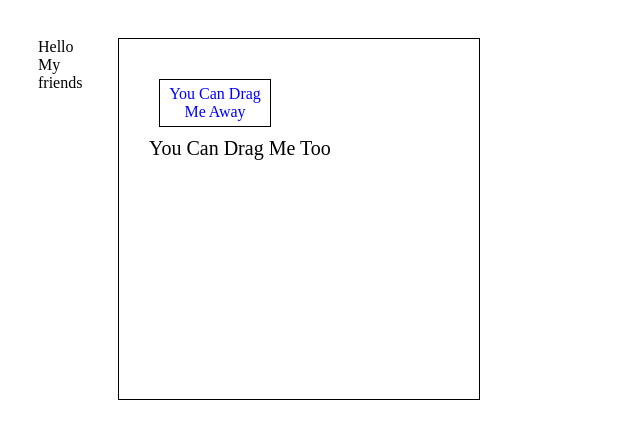
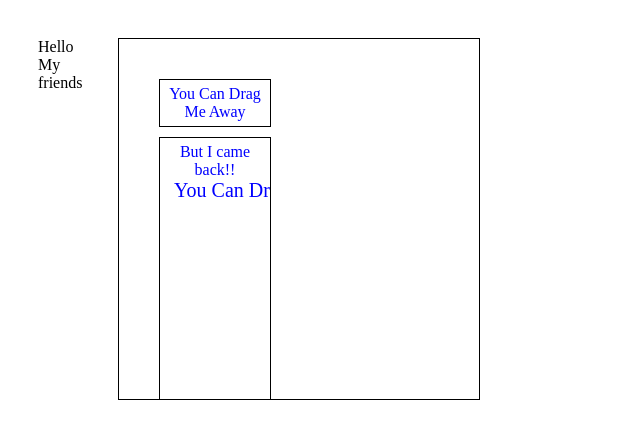
Before and after one commit to prabhat903/VueDragPro, a Vue app: page / in a window 1280 px wide. Shown: the top 438 px of the page, without its empty margins (0-640 px from the left). Built offline with nearby package versions, Linux system fonts and the light colour scheme.

Commit message:
handle implementation phase 1

```diff
--- a/src/App.vue
+++ b/src/App.vue
@@ -5,9 +5,11 @@
       <container class="DraggingContainer" :center="true">
         <Drag :forward="true" class="card">You Can Drag Me Away</Drag>
         <div>
-          <div class="title">You Can Drag Me Too</div>
-          <Drag class="card">
-            <div>But I came back!!</div>
+          <Drag class="card" :useHandle="true" v-slot="handle">
+            <handle :handle="handle">
+              <div>But I came back!!</div>
+            </handle>
+            <div class="title">You Can Drag Me Too</div>
           </Drag>
         </div>
       </container>
@@ -19,11 +21,13 @@
 <script>
 import Drag from "./components/Drag";
 import container from "./components/container";
+import handle from "./components/handle";
 export default {
   name: "App",
   components: {
     Drag,
-    container
+    container,
+    handle
   }
 };
 </script>
--- a/src/components/Drag.vue
+++ b/src/components/Drag.vue
@@ -1,12 +1,16 @@
 <template>
-  <div ref="drag" @mousedown="start">
-    <slot></slot>
+  <div ref="drag">
+    <slot v-bind:handle="{'start':start}"></slot>
   </div>
 </template>
 
 <script>
 import { setStyle } from "./helper";
+import handle from "./handle";
 export default {
+  components: {
+    handle
+  },
   name: "Drag",
   data() {
     return {
@@ -14,7 +18,14 @@ export default {
     };
   },
   props: {
-    forward: { default: false }
+    forward: { default: false },
+    useHandle: { default: false }
+  },
+  provide() {
+    return {
+      start: this.start,
+      drop: this.drop
+    };
   },
   inject: ["center", "setContext", "clearContext", "findPositionInContainer"],
   methods: {
--- a/src/components/handle.vue
+++ b/src/components/handle.vue
@@ -1,9 +1,23 @@
-<template functional></template>
+
 <script>
 export default {
   name: "Handle",
+  functional: true,
   props: {},
-  functional: true
+  render(h, context) {
+    let { start } = context.data.attrs.handle.handle;
+    return h(
+      "div",
+      {
+        on: {
+          mousedown(event) {
+            start(event);
+          }
+        }
+      },
+      context.children
+    );
+  }
 };
 </script>
 
```
